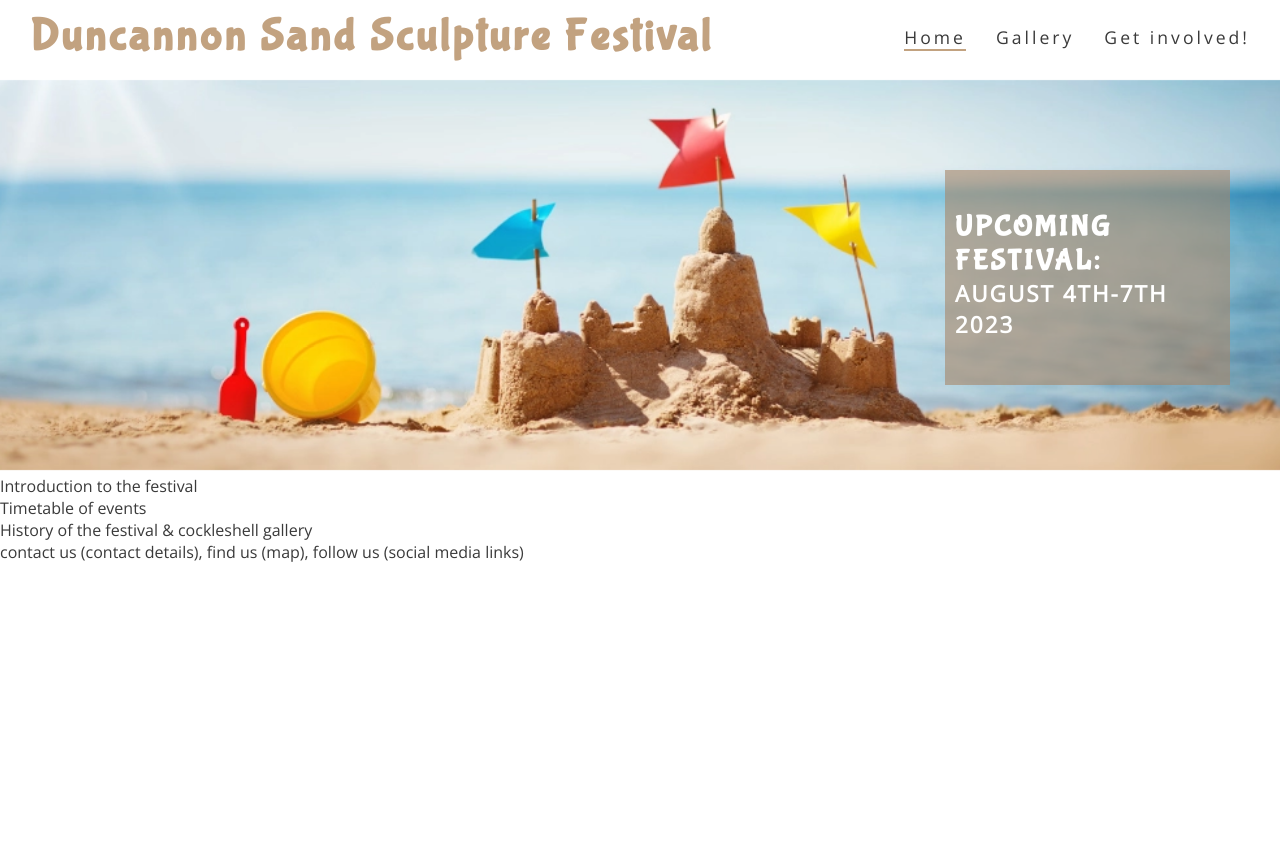
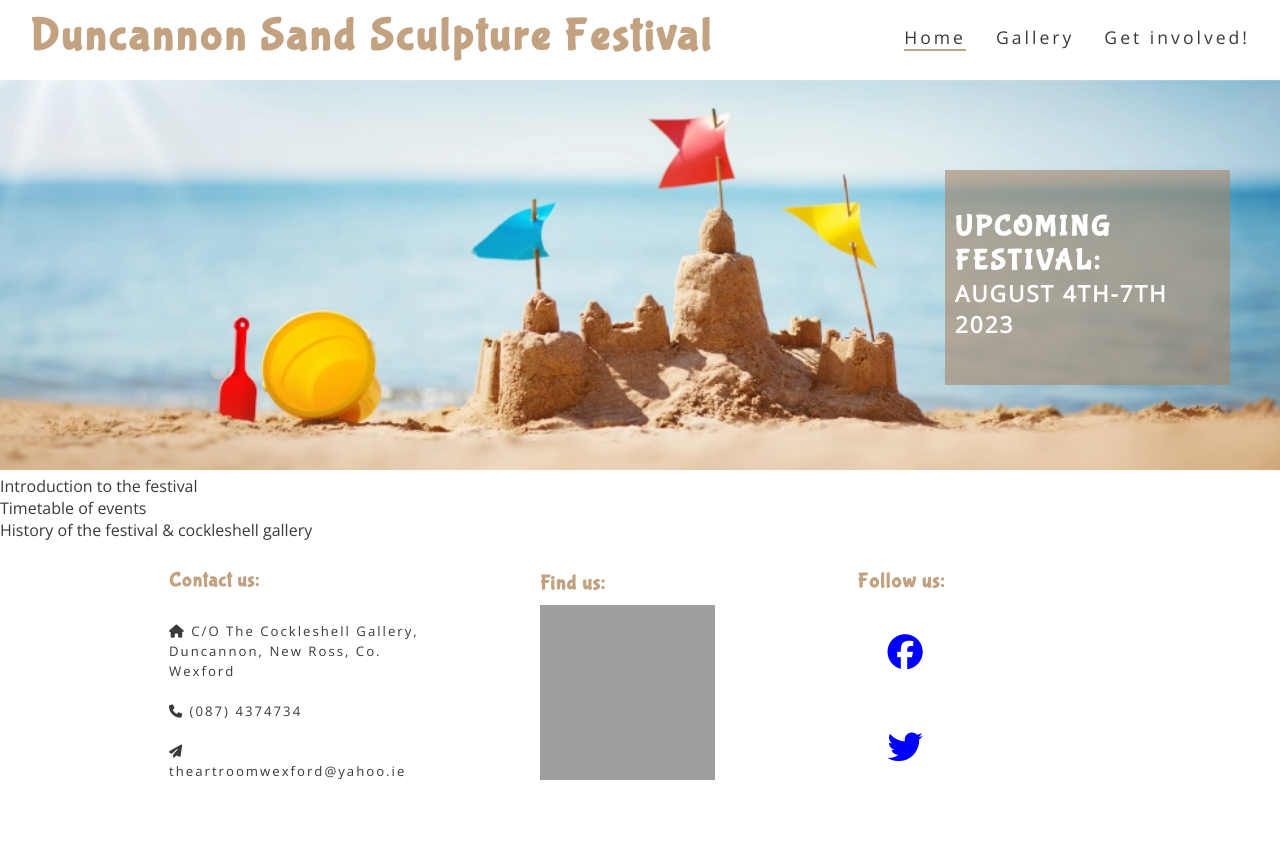
Before and after one commit to ericawall/portfolio-project-1, a plain HTML site: page home.html in a window 1280 px wide. Before the commit the page ends 800 px from the top, so only its background shows below. Drawn offline with nearby package versions, Linux system fonts and the light colour scheme; grey boxes are pictures that could not be loaded.

Commit message:
Create and style footer, add font icons

```diff
--- a/assets/css/style.css
+++ b/assets/css/style.css
@@ -110,3 +110,106 @@ h1, h2 {
 
     position: absolute;
 }
+
+/* Footer */
+
+#footer {
+    height: 600px;
+    font-size: 110%;
+    letter-spacing: 2px;
+    float: auto;
+    text-transform: none;
+}
+
+#footer a {
+    text-decoration: none;
+    color: inherit;
+    list-style-type: none;
+}
+
+#footer li {
+    list-style-type: none;
+    line-height: 75px;
+}
+
+#left-footer {
+    padding-top: 30px;
+    width: 33%;
+    float: left;
+    font-size: 75%;
+}
+
+#left-footer h3 {
+    font-family: Bubblegum Sans, sans serif;
+    letter-spacing: 1px;
+    color: #c2a280;
+    font-size: 150%;
+}
+
+#right-footer {
+    padding-top: 30px;
+    width: 33%;
+    float: right;
+    color: blue;
+}
+
+#right-footer h3 {
+    font-family: Bubblegum Sans, sans serif;
+    letter-spacing: 1px;
+    color: #c2a280;
+    text-align: left;
+}
+
+#right-footer .active {
+    border-bottom: 2px none;
+}
+
+#center-footer {
+    padding-top: 30px;
+    width: 33%;
+    margin: 0 auto;
+    color: #c2a280;
+}
+
+#center-footer h3 {
+    font-family: Bubblegum Sans, sans serif;
+    letter-spacing: 1px;
+    color: #c2a280;
+}
+hr {
+    border-top: 1px none;
+    width: 100%;
+    margin: 5px 0;
+}
+
+.left-footer-heading {
+    width: 60%;
+    float: right;
+    line-height: 20px;
+    clear: both;
+    margin-bottom: 50px;
+}
+
+.right-footer-heading {
+    width: 60%;
+    float: left;
+    line-height: 20px;
+    clear: both;
+    margin-bottom: 50px;
+}
+
+.center-footer-heading {
+    height: 200px;
+    width: 200px;
+    margin: 0 auto;
+}
+
+.socials > li {
+   line-height: 75px;
+   padding-top: 20px;
+   padding-left: 30px;
+}
+
+.socials i {
+    font-size: 200%;
+}
--- a/home.html
+++ b/home.html
@@ -47,8 +47,61 @@
         History of the festival & cockleshell gallery
     </section>
     <footer>
-        contact us (contact details), find us (map), follow us (social media links)
+        <div id="footer">
+            <div id="left-footer">
+                <div class="left-footer-heading">
+                    <h3>Contact us:</h3>
+                    <hr>
+                    <br>
+                    <p>
+                        <i class="fa-sharp fa-solid fa-house"></i> C/O The Cockleshell Gallery, Duncannon, New Ross, Co. Wexford
+                    </p>
+                    <br>
+                    <p>
+                        <i class="fa-solid fa-phone"></i> (087) 4374734
+                    </p>
+                    <br>
+                    <p>
+                        <i class="fa-solid fa-paper-plane"></i></i> theartroomwexford@yahoo.ie
+                    </p>
+                </div>
+            </div>
+            <div id="right-footer">
+                <div class="right-footer-heading">
+                    <h3>Follow us:</h3>
+                    <hr>
+                    <div>
+                        <ul class="socials">
+                            <li>
+                                <a href="https://www.facebook.com/duncannon.sandsculpting" class="active"
+                                    target="_blank">
+                                    <i class="fa-brands fa-facebook"></i>
+                                </a>
+                            </li>
+                            <li>
+                                <a href="https://twitter.com/dunsandsculpt" class="active" target="_blank">
+                                    <i class="fa-brands fa-twitter"></i>
+                                </a>
+                            </li>
+                        </ul>
+                    </div>
+                </div>
+            </div>
+            <div id="center-footer">
+                <div class="center-footer-heading">
+                    <h3>Find us:</h3>
+                    <hr>
+                    <iframe
+                        src="https://www.google.com/maps/embed?pb=!1m18!1m12!1m3!1d9777.17720420052!2d-6.9400237598184225!3d52.21987072613384!2m3!1f0!2f0!3f0!3m2!1i1024!2i768!4f13.1!3m3!1m2!1s0x4842bee7a8b0f36d%3A0x74fbcce77b3da29!2sDuncannon%20Beach!5e0!3m2!1sen!2sie!4v1662844699757!5m2!1sen!2sie"
+                        width="175" height="175" style="border:0;" allowfullscreen="" loading="lazy"
+                        referrerpolicy="no-referrer-when-downgrade"></iframe>
+                </div>
+            </div>
+        </div>
     </footer>
+
+    <!-- Font awesome script -->
+    <script src="https://kit.fontawesome.com/1aa22adbc1.js"></script>
 </body>
 
 </html>
```
